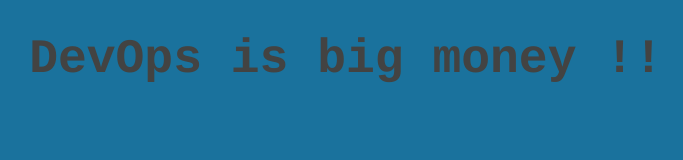
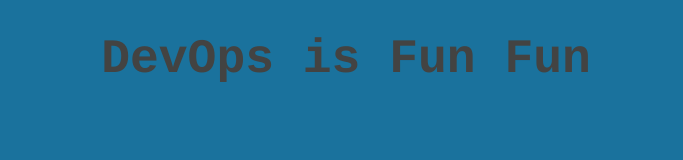
Before and after one commit to linuxacademy/devops-essentials-sample-app, a plain HTML site: page src/index.html in a window 1280 px wide. Shown: the whole page, without its empty margins (294-977 px from the left). Drawn offline with Linux system fonts and the light colour scheme.

Commit message:
Dev ops is fun fun

```diff
--- a/src/index.html
+++ b/src/index.html
@@ -5,7 +5,7 @@
 </head>
 <body style="background-color: #1A729D;">
     <h1 style="font-family: Courier; color: #434342; font-size: 48px; text-align: center;">
-        DevOps is big money !!
+        DevOps is Fun Fun
     </h1>
 </body>
 </html>
```
